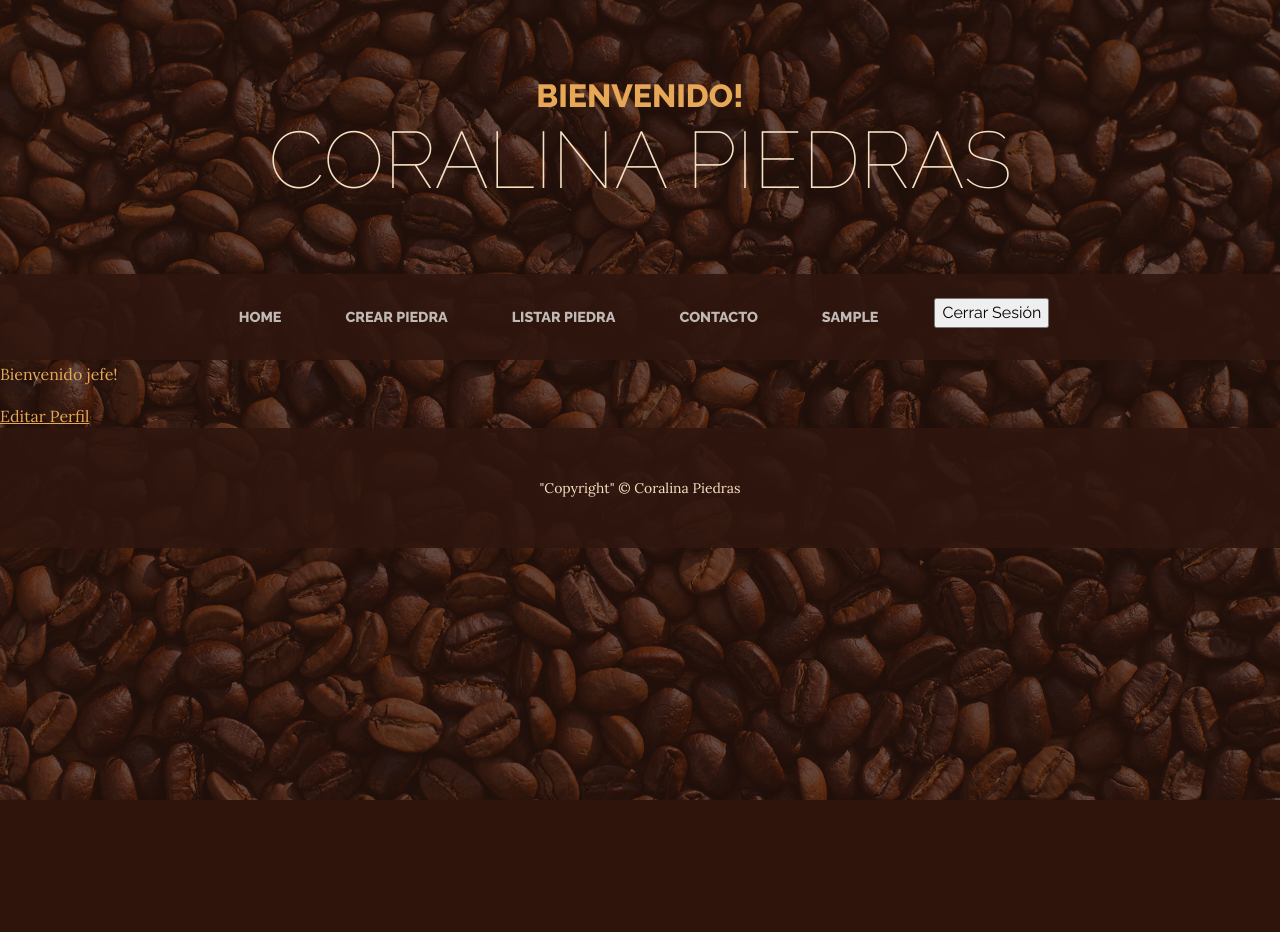
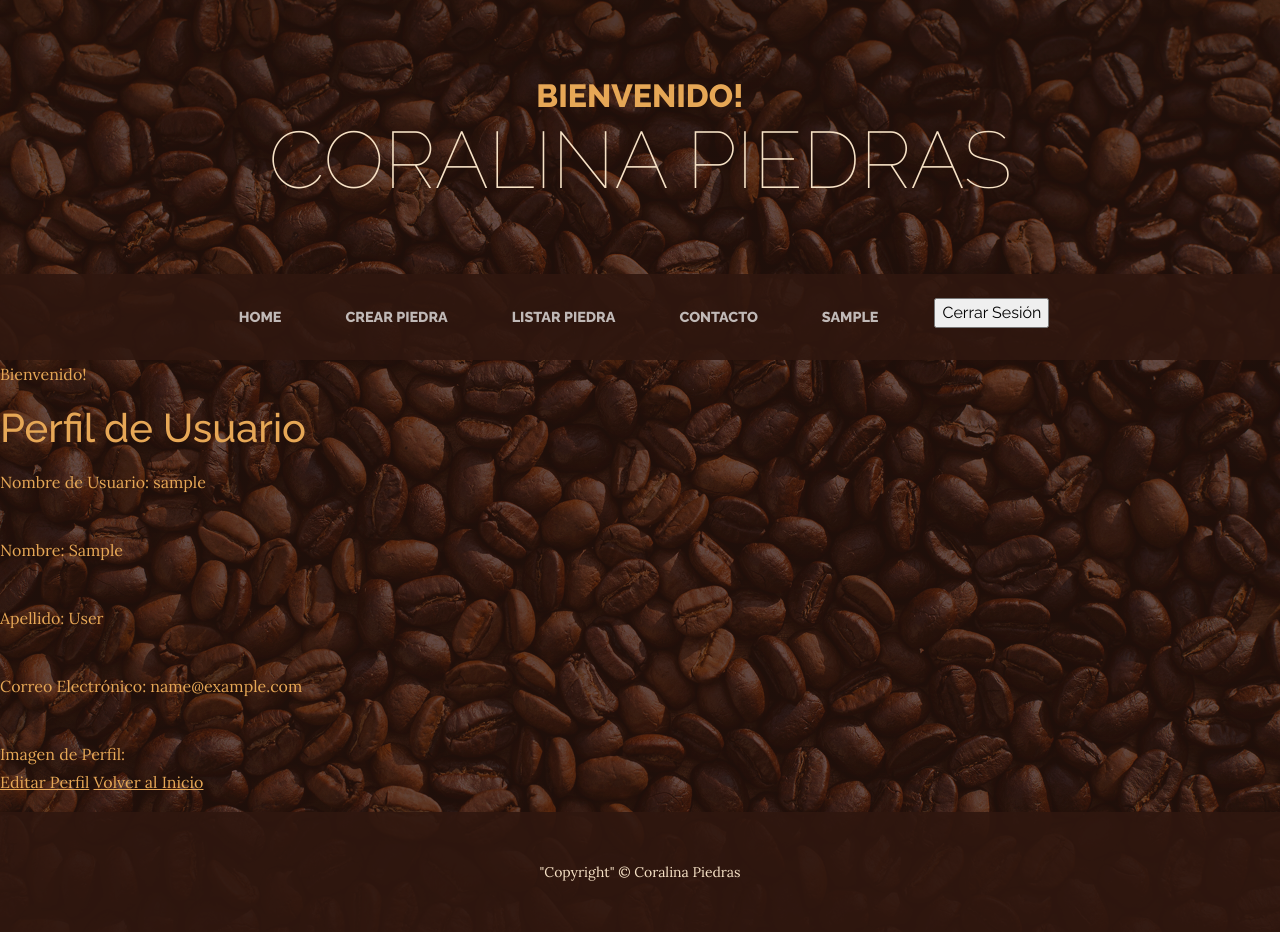
Before and after one commit to RomanForDev/Fortini-TuPrimeraPagina, a Django app: page /usuarios/perfil in a window 1280 px wide. Before the commit the page ends 800 px from the top, so only its background shows below. Run offline with Django 5.2, Linux system fonts and the light colour scheme; the visitor is signed in with stand-in values (Sample User, id 1); data that the repository does not hold is empty; some libraries are stand-ins or nearby versions.

Commit message:
editar perfil funcionando junto con perfiles de usuario

```diff
--- a/myapp/models.py
+++ b/myapp/models.py
@@ -5,6 +5,7 @@ class piedra(models.Model):
     material= models.CharField(max_length=20)
     descripcion= models.TextField(null=True, blank=True)
     imagen= models.ImageField(upload_to='Imagen', null=True, blank=True)
+    # fecha= models.DateField(auto_now_add=True)
 
     def __str__(self):
         return f'{self.clase} {self.material}'
--- a/myapp/templates/editar_piedra.html
+++ b/myapp/templates/editar_piedra.html
@@ -1,10 +1,4 @@
 {% extends "template_base.html" %}
-
-{% comment %} {% block titulo %}
-<title>
-    Editar Piedra
-</title>
-{% block titulo %} {% endcomment %}
 
 {% block body2 %}{% endblock body2 %}
 
--- a/usuarios/templates/usuarios/perfil.html
+++ b/usuarios/templates/usuarios/perfil.html
@@ -2,9 +2,25 @@
 
 {% block perfil %}
 
-<p class="site-heading-upper text-primary mb-3">Bienvenido jefe!</p>
+<p class="site-heading-upper text-primary mb-3">Bienvenido!</p>
+<h1 class="site-heading-upper text-primary mb-3">Perfil de Usuario</h1>
+
+    <p class="site-heading-upper text-primary mb-3">Nombre de Usuario: {{request.user.username}}</p>
+    <br>
+    <p class="site-heading-upper text-primary mb-3">Nombre: {{request.user.first_name}}</p>
+    </br>
+    <p class="site-heading-upper text-primary mb-3">Apellido: {{request.user.last_name}}</p>
+    </br>
+    <p class="site-heading-upper text-primary mb-3">Correo Electrónico: {{request.user.email}}</p>
+    <br>
+    <p class="site-heading-upper text-primary mb-3">Imagen de Perfil: {% if request.user.perfil.imagen.url %}</p>
+    <img src="{{request.user.perfil.imagen.url}}" alt="Imagen de Perfil" height="100" width="100">
+    {% endif %}
+    <br>
+</span>
 
 <a href="{% url 'editar_perfil' %}">Editar Perfil</a>
+<a href="{% url 'inicio' %}">Volver al Inicio</a>
 
 {% endblock perfil %}
 {% comment %} <a href="{% url 'editar_perfil' %}">Editar Perfil</a> {% endcomment %}
--- a/usuarios/views.py
+++ b/usuarios/views.py
@@ -40,7 +40,7 @@ def editar_perfil(request):
                 info_extra.avatar= formulario.cleaned_data.get('avatar')
                 info_extra.save()
             formulario.save()
-            return redirect('usuarios/perfil.html') #acá marca error en la redirección cuando se intenta cambiar el perfil. Rever..
+            return redirect('perfil')
     else:
         formulario= NuestroUserChangeForm(instance=request.user, initial={'avatar': info_extra.avatar})
     return render(request, 'usuarios/editar_perfil.html', {'formulario': formulario})
```
